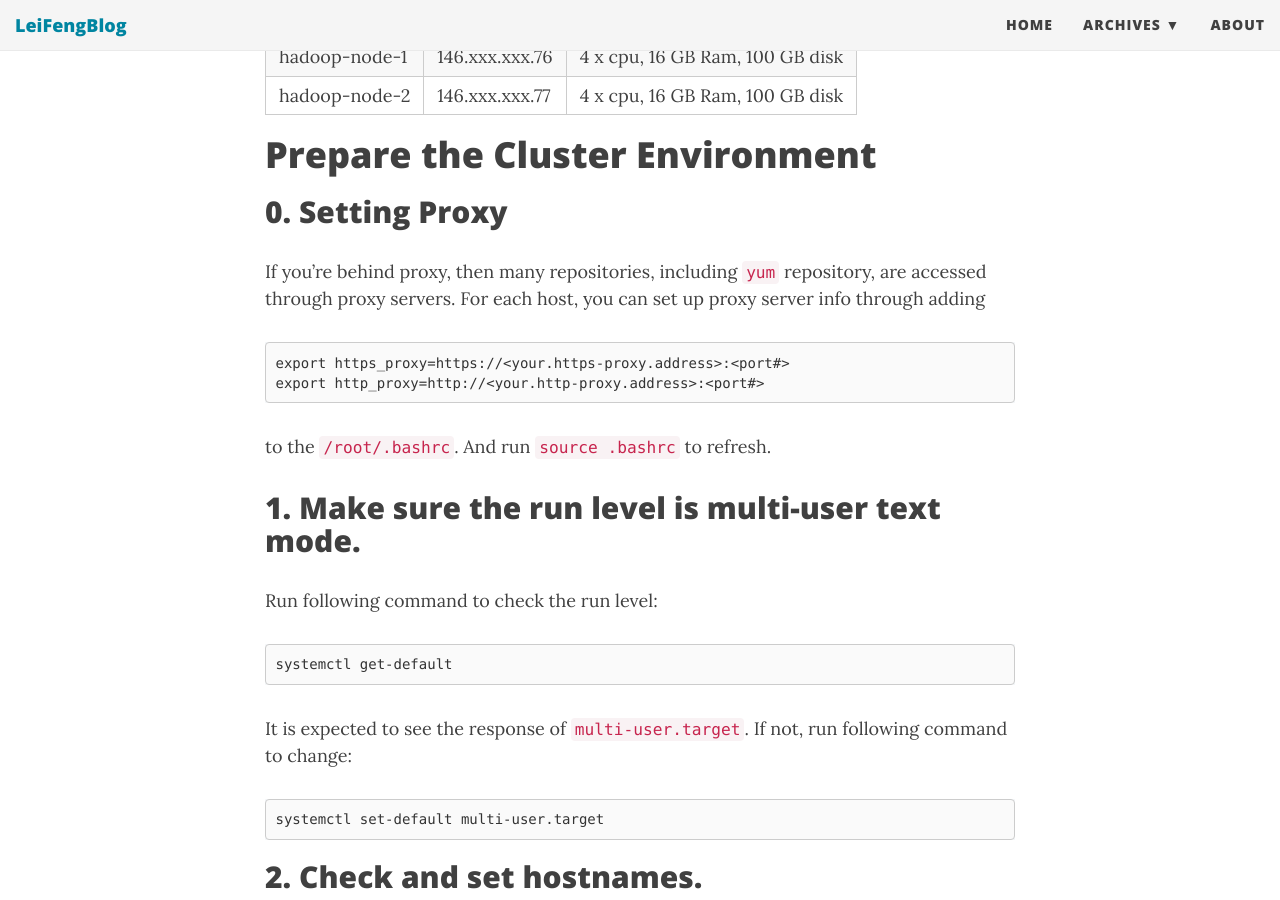
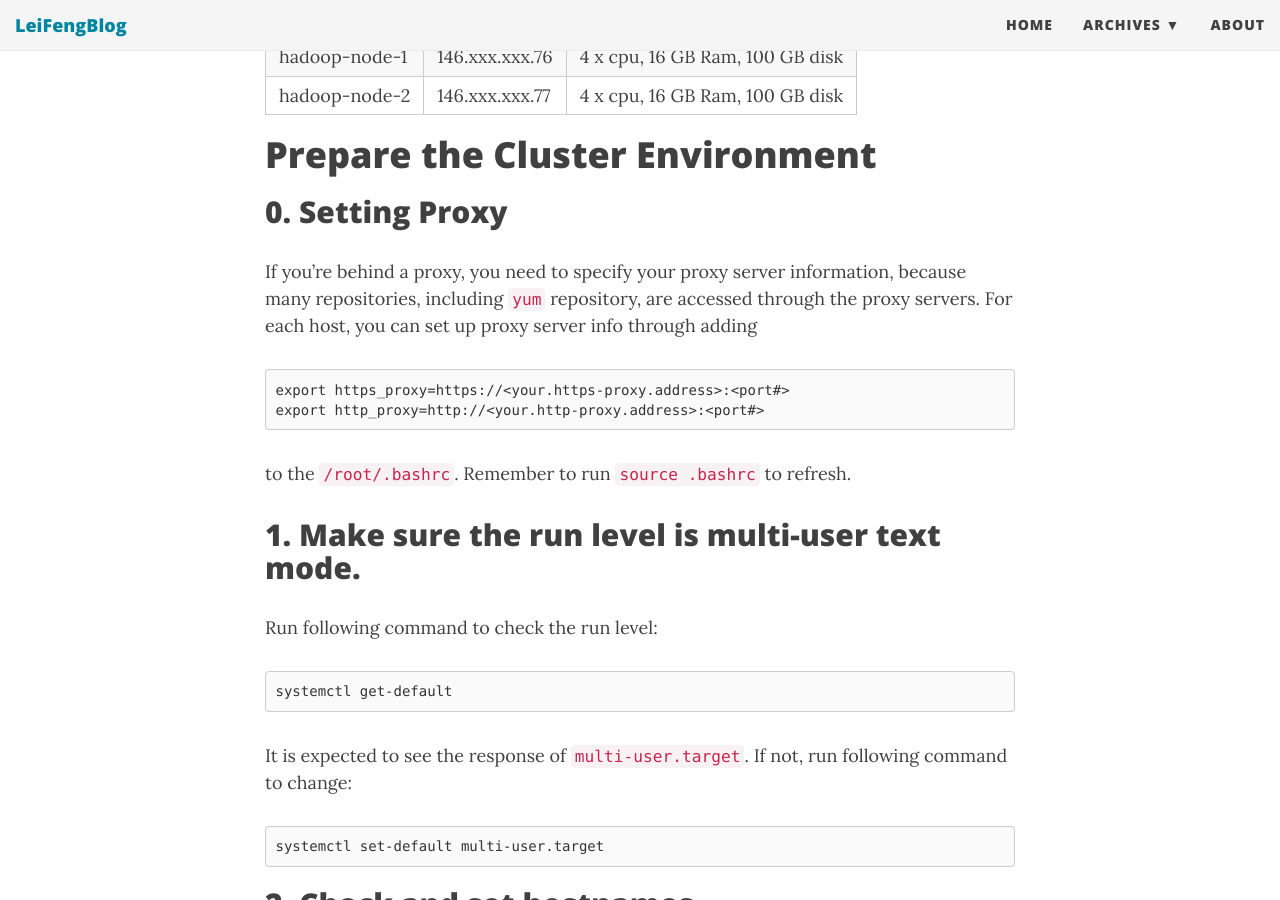
Before and after one commit to stonefl/stonefl.github.io, a Jekyll site: the page built from _posts/2019-03-19-install-hortonworks-hdp-3-1-0-on-cluster-of-vmware-virtual-machines.md, in a window 1280 px wide and 900 px high, scrolled down 1801 px. Built offline with Jekyll 4.4.1, drawn with Linux system fonts in a browser that asks for light colours; nearby versions of some CDN libraries; comment, search, counter and statistics services are not loaded.

Commit message:
Update 2019-03-19-install-hortonworks-hdp-3-1-0-on-cluster-of-vmware-virtual-machines.md

````diff
--- a/_posts/2019-03-19-install-hortonworks-hdp-3-1-0-on-cluster-of-vmware-virtual-machines.md
+++ b/_posts/2019-03-19-install-hortonworks-hdp-3-1-0-on-cluster-of-vmware-virtual-machines.md
@@ -42,14 +42,14 @@
 
 ## 0. Setting Proxy
 
-If you're behind proxy, then many repositories, including `yum` repository, are accessed through proxy servers. For each host, you can set up proxy server info through adding
+If you're behind a proxy, you need to specify your proxy server information, because many repositories, including `yum` repository, are accessed through the proxy servers. For each host, you can set up proxy server info through adding
 
 ```
 export https_proxy=https://<your.https-proxy.address>:<port#>
 export http_proxy=http://<your.http-proxy.address>:<port#>
 ```
 
-to the `/root/.bashrc`. And run `source .bashrc` to refresh.
+to the `/root/.bashrc`. Remember to run `source .bashrc` to refresh.
 
 ## 1. Make sure the run level is multi-user text mode.
 
````
